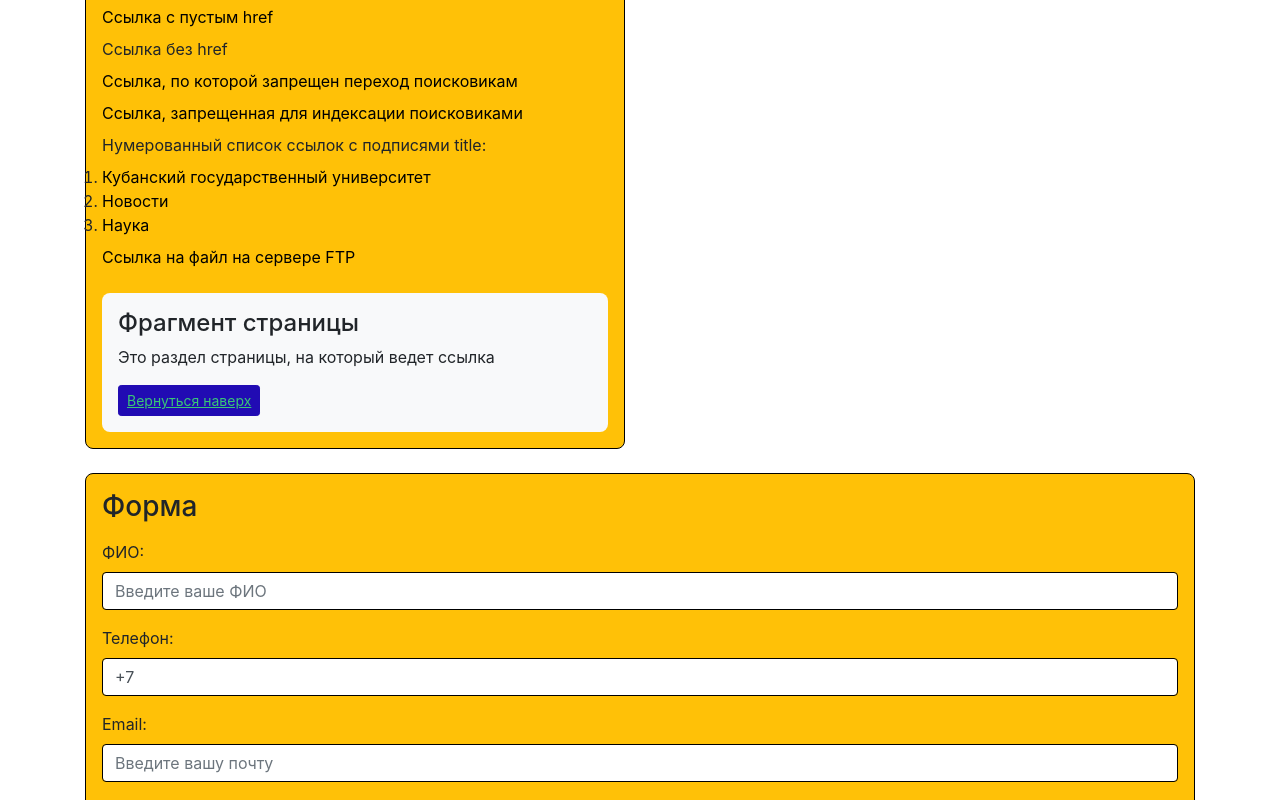
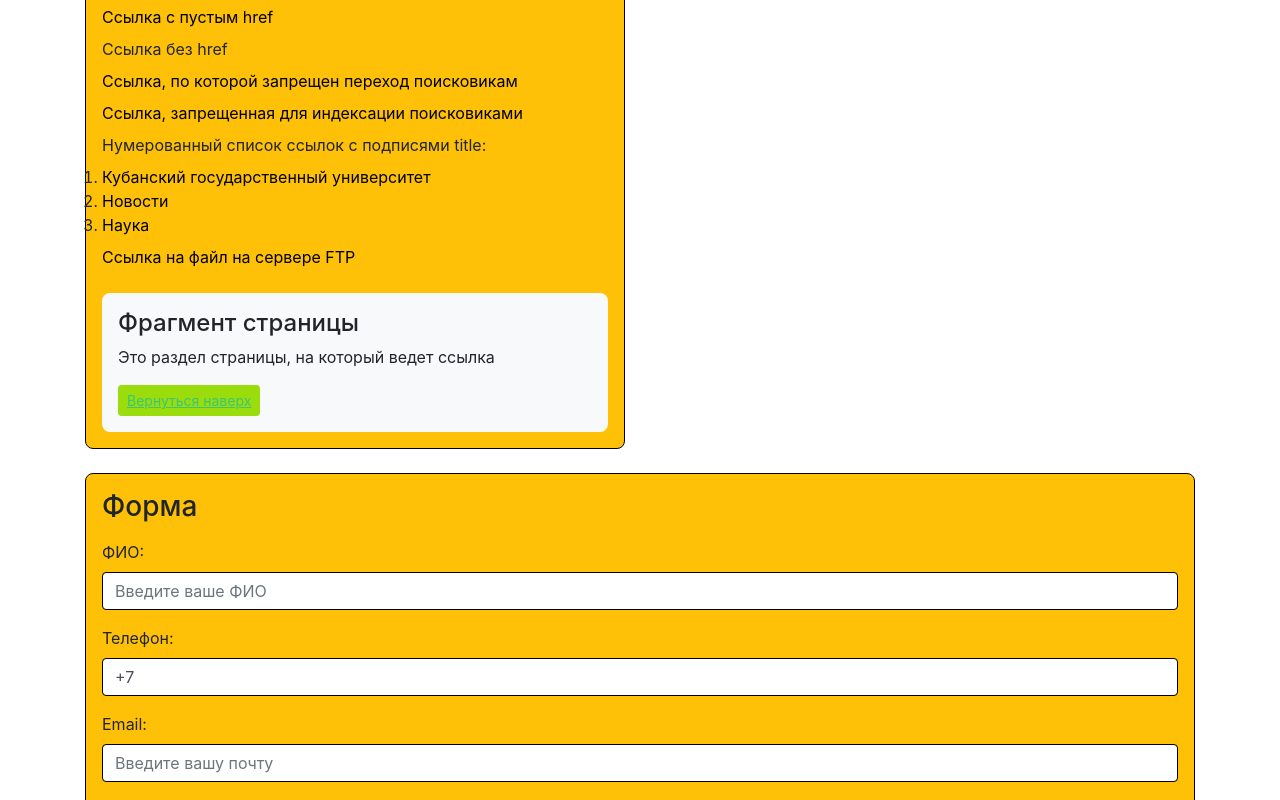
Before and after one commit to Shiyanevskiy13/Shiyanevskiy, a plain HTML site: page index.html in a window 1280 px wide. In both pictures the pointer is over the link "Вернуться наверх". Shown: the part 1437-2237 px from the top of the page. Drawn offline with nearby package versions, Linux system fonts and the light colour scheme.

Commit message:
Update style.css

```diff
--- a/style.css
+++ b/style.css
@@ -104,8 +104,8 @@ footer {
 }
 
 .btn-primary:hover {
-    background-color: rgb(33, 11, 179);
-    border-color: rgb(33, 11, 179);
+    background-color: rgb(155, 220, 12);
+    border-color: rgb(155, 220, 12);
 }
 
 .form-control {
```
